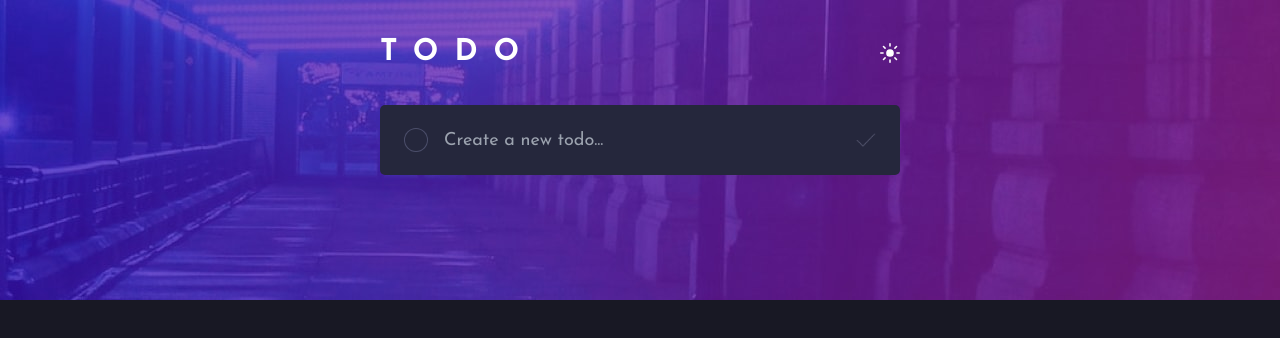
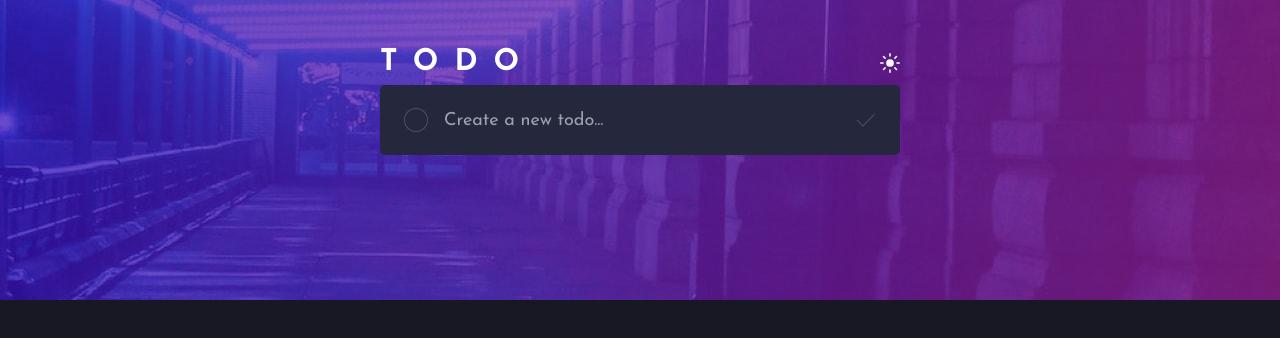
Before and after one commit to thelouisgram/to-do-app, a React (Vite) app in the folder to-do-app/: page / in a window 1280 px wide. Shown: the top 338 px of the page. Built offline with nearby package versions, Linux system fonts and the light colour scheme.

Commit message:
adjusted margins

```diff
--- a/to-do-app/src/components/header.jsx
+++ b/to-do-app/src/components/header.jsx
@@ -4,7 +4,7 @@ import { moon, sun } from '../assets';
 const Header = ({ mode, toggleMode }) => {
 	return (
 		// Header Container
-		<div className={`flex flex-row justify-between w-full items-center mt-[30px] mb-[30px] ss:w-[520px] `}>
+		<div className={`flex flex-row justify-between w-full items-center mt-[40px] mb-40px] ss:w-[520px] `}>
 			<h1 className={`font-josefin font-[700] text-[30px] tracking-[16px] text-white`}>TODO</h1>
 			<div onClick={toggleMode} className="cursor-pointer">
 				<img className="w-[20px] h-[20px]" src={mode === 'light' ? moon : sun} alt="mode" />
```
